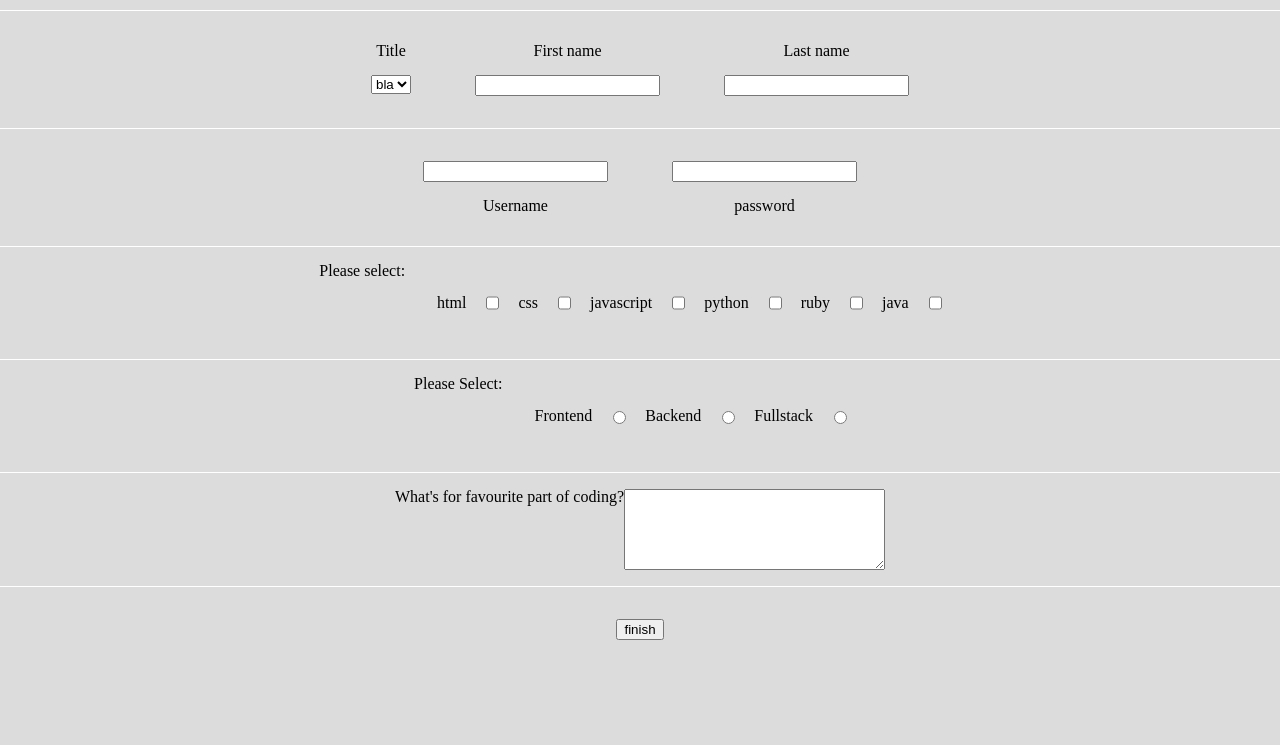
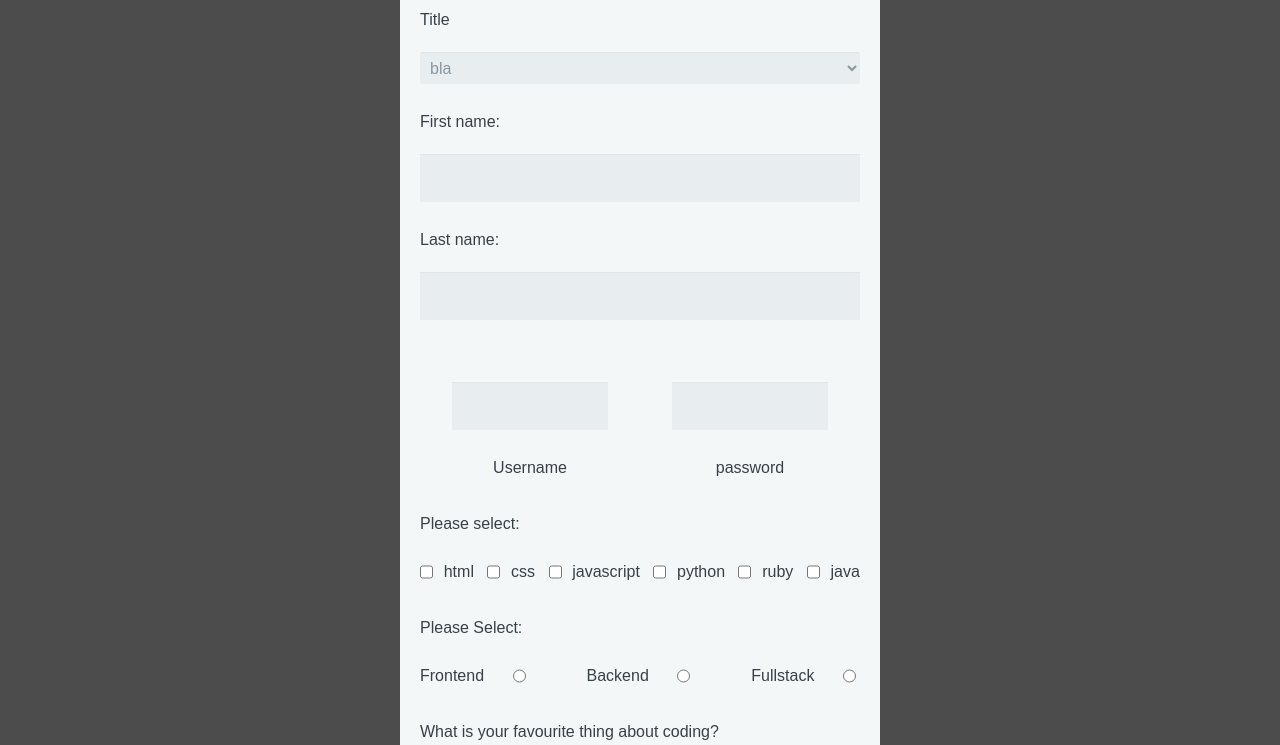
Before and after one commit to amxra/Html-form, a plain HTML site: page index.html in a window 1280 px wide. Shown: the part 70-815 px from the top of the page. Drawn offline with Linux system fonts and the light colour scheme.

Commit message:
Create Readme.mde

```diff
--- a/index.html
+++ b/index.html
@@ -11,28 +11,28 @@
 </head>
 <body>
 
-    <h1>Practice HTML form</h1>
 
 
     <form action="/example.html" method="POST">
-
+        <h1>Practice HTML form</h1>
+        <div class="form"></div>
         <section class="name">
             <div class="tit">
                 <label for="title">Title</label>
                 <br>
                 <select id="title" name="title">
                     <option value="bla">bla</option>
-                    <option value="bla">bla</option>
-                    <option value="bla">bla</option>
+                    <option value="bla">bla bla</option>
+                    <option value="bla">bla bla bla</option>
                 </select>
             </div>
             <div class="fn">
-        <label for="firstname">First name</label>
+        <label for="firstname">First name:</label>
         <br>
         <input type="text" id ="firstname" name="firstname">
         </div>
         <div class="ln">
-        <label for="lastname">Last name</label>
+        <label for="lastname">Last name:</label>
         <br>
         <input type="text" id="lastname" name="lastname">
         </div>
@@ -56,23 +56,23 @@
             <p>Please select: </p>
             </div>
             <div class="check-choices">
+            <input id="HTML" type="checkbox" name="catlog" value="html">
             <label for="HTML">html</label>
-            <input id="HTML" type="checkbox" name="catlog" value="html">
             <br>
+            <input id="css" type="checkbox" name="catlog" value="css">
             <label for="css">css</label>
-            <input id="css" type="checkbox" name="catlog" value="css">
             <br>
+            <input id="js" type="checkbox" name="catlog" value="js">
             <label for="js">javascript</label>
-            <input id="js" type="checkbox" name="catlog" value="js">
             <br>
+            <input id="Python" type="checkbox" name="catlog" value="Python">
             <label for="Python">python</label>
-            <input id="Python" type="checkbox" name="catlog" value="Python">
             <br>
+            <input id="ruby" type="checkbox" name="catlog" value="ruby">
             <label for="ruby">ruby</label>
-            <input id="ruby" type="checkbox" name="catlog" value="ruby">
             <br>
+            <input id="java" type="checkbox" name="catlog" value="java">
             <label for="java">java</label>
-            <input id="java" type="checkbox" name="catlog" value="java">
             </div>
         </section>
 
@@ -93,7 +93,7 @@
         </section>
 
         <section class="text">
-            <label for="txt">What's for favourite part of coding?</label>
+            <label for="txt">What is your favourite thing about coding?</label>
             <textarea id="txt" name="txt" rows="5" cols="30"></textarea>
         </section>
 
@@ -101,10 +101,13 @@
             <input type="submit" value="finish">
         </section>
 
+        <input type="hidden" name="redirect_to" value="sucess.html">
+
 
 
 
     </form>
+    </div>
 
 </body>
 </html>
--- a/resources/css/style.css
+++ b/resources/css/style.css
@@ -1,44 +1,103 @@
-body{
-    background-color: #DCDCDC;
-    color: black;
+*, *:before, *:after {
+    -moz-box-sizing: border-box;
+    -webkit-box-sizing: border-box;
+    box-sizing: border-box;
+  }
+
+  body {
+    font-family: 'Nunito', sans-serif;
+    color: #384047;
+    background-color: rgba(0,0,0,0.7)
+  }
+
+  form {
+    max-width: 300px;
+    margin: 10px auto;
+    padding: 10px 20px;
+    background: #f4f7f8;
+    border-radius: 8px;
   }
 
 
-h1{
+
+  h1 {
+    margin: 0 0 30px 0;
     text-align: center;
-    margin: 2rem 0;
+    font-size: 2rem;
   }
 
-.name, .login, .choices, .text{
-    display: flex;
+  input[type="text"],
+  input[type="password"],
+  textarea,
+  select {
+    background: rgba(255,255,255,0.1);
+    border: none;
+    font-size: 16px;
+    height: auto;
+    margin: 0;
+    outline: 0;
+    padding: 15px;
+    width: 100%;
+    background-color: #e8eeef;
+    color: #8a97a0;
+    box-shadow: 0 1px 0 rgba(0,0,0,0.03) inset;
+    margin-bottom: 30px;
+  }
+
+  input[type="radio"],
+  input[type="checkbox"] {
+    margin: 0 4px 8px 0;
+  }
+
+  select {
+    padding: 6px;
+    height: 32px;
+    border-radius: 2px;
+  }
+
+  input[type="submit"] {
+    padding: 19px 39px 18px 39px;
+    color: #FFF;
+    background-color: black;
+    font-size: 18px;
     text-align: center;
-    justify-content: center;
-    border-top: 0.5px solid white;
+    font-style: normal;
+    border-radius: 5px;
+    width: 100%;
+    border: 1px solid black;
+    border-width: 1px 1px 3px;
+    box-shadow: 0 -1px 0 rgba(255,255,255,0.1) inset;
+    margin-bottom: 10px;
+  }
+
+  label {
+    display: block;
+    margin-bottom: 8px;
   }
 
   .check-choices{
     display: flex;
-    text-align: center;
+    justify-content: space-between;
+    margin: 2rem 0;
+  }
+
+
+  .login{
+      display: flex;
+      align-items: center;
       justify-content: center;
   }
 
-.fn, .ln, .tit, .pw, .un{
-    display: flex;
-    flex-direction: column;
+  .pw, .un{
       margin: 2rem;
+      text-align: center;
+      width: 100%;
   }
 
-.choices, .check-choices, .text{
-    padding: 1rem;
+  @media screen and (min-width: 480px) {
+
+    form {
+      max-width: 480px;
     }
 
-.check-choices label{
-    margin: 1rem;
   }
-
-.submit{
-    display: flex;
-    justify-content: center;
-    padding: 2rem 0;
-    border-top: 1px solid white;
-}
```
Also changed, not shown: sucess.html (added, +16 -0 lines). Lines whose indentation alone changed are shown as unchanged.
